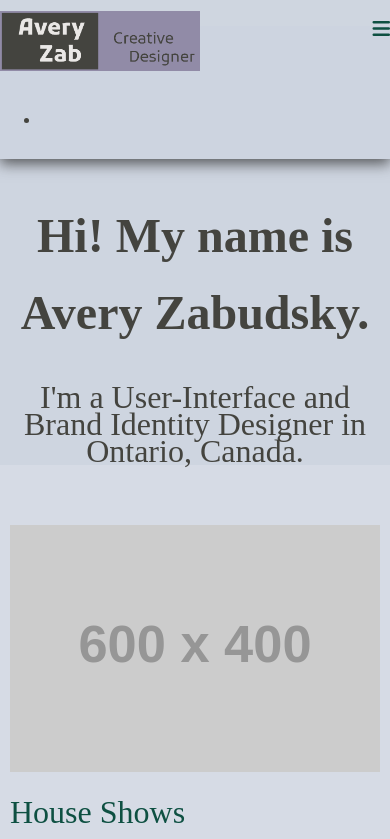
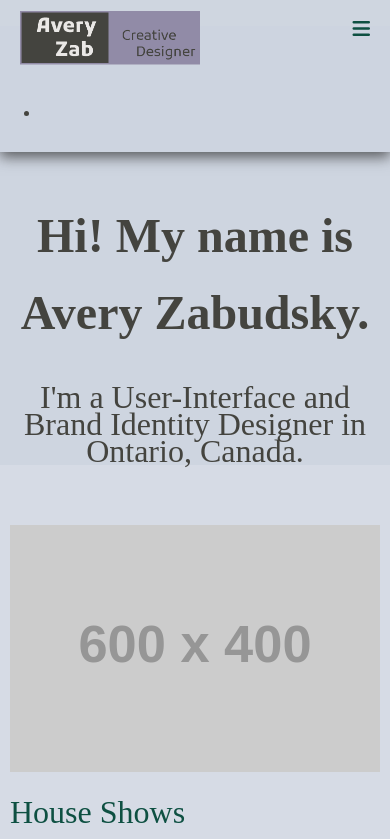
Before and after one commit to averyzab/portfolio-website, a plain HTML site: page index.html in a window 390 px wide. Shown: the top 839 px of the page. Drawn offline with nearby package versions, Linux system fonts and the light colour scheme; placeholder pictures from the web are drawn by us.

Commit message:
added padding to hamburger menu

```diff
--- a/css/style.css
+++ b/css/style.css
@@ -101,6 +101,7 @@ a:active {
 }
 .logo {
   max-width: 200px;
+  padding-left: 20px;
 }
 header {
   background-color: #cdd4e0d0;
@@ -136,6 +137,7 @@ nav > ul > li > a {
   right: 0;
   top: 2px;
   font-size: 20px;
+  padding-right: 20px;
 }
 
 .navtoggle.responsive nav {
```
Also changed, not shown: house-shows.html (+1 -1 lines).
